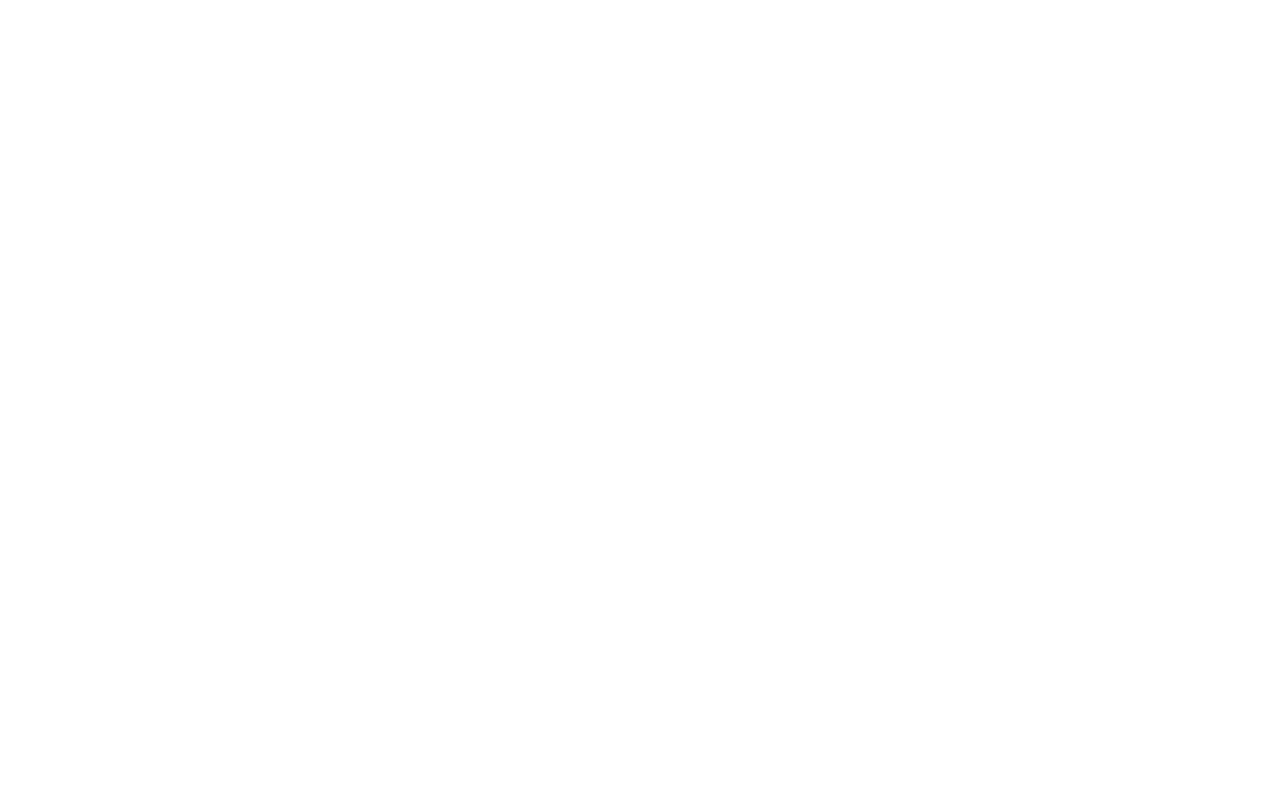
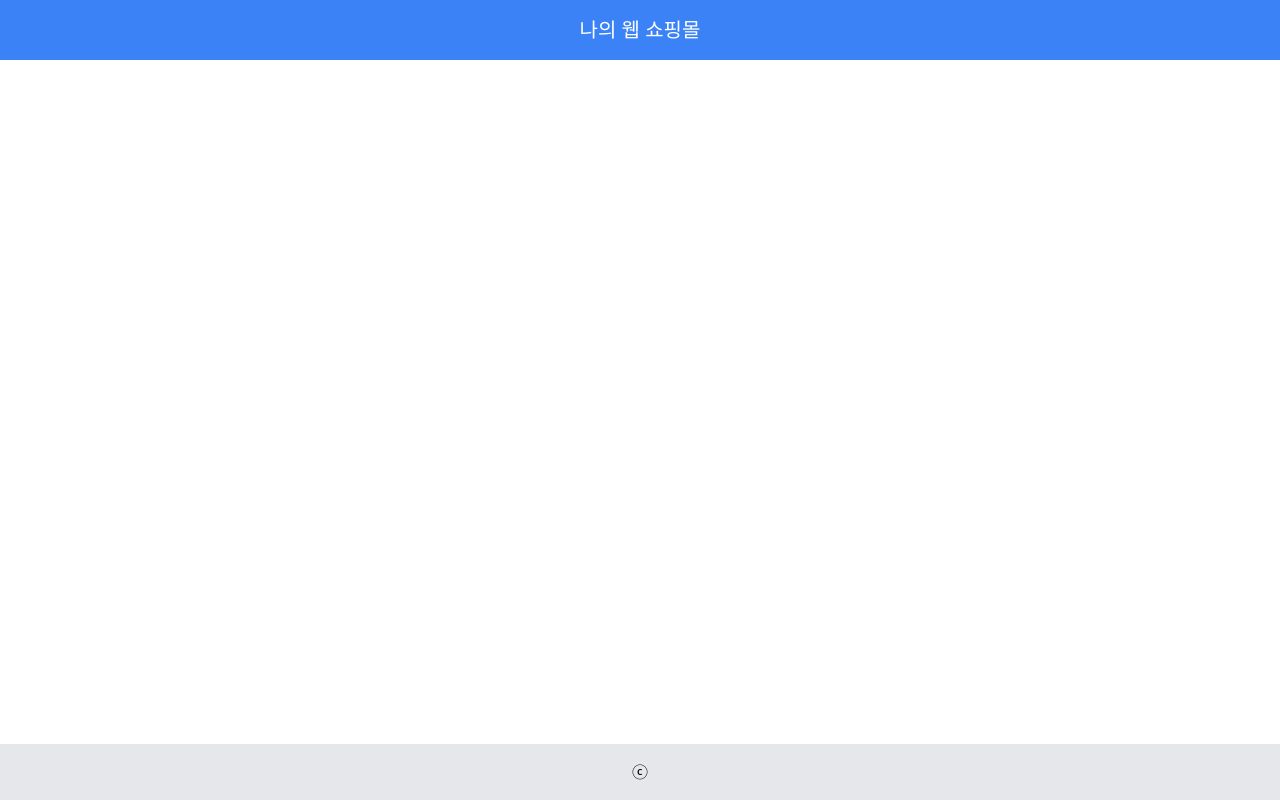
Before and after one commit to KDT-IaaS-Class-One-Group/KDT-IaaS-4team-ERP, a Next.js app: page / in a window 1280 px wide. Built offline with nearby package versions, Linux system fonts and the light colour scheme.

Commit message:
feat: 레이아웃 작성 완료

```diff
--- /dev/null
+++ b/app/components/Footer.tsx
@@ -0,0 +1,7 @@
+export default function Header() {
+  return (
+    <footer className='bg-gray-200 text-center p-4 mt-8'>
+      <p>ⓒ</p>
+    </footer>
+  );
+}
--- a/app/layout.tsx
+++ b/app/layout.tsx
@@ -1,5 +1,7 @@
 import type { Metadata } from 'next';
 import './globals.css';
+import Header from './components/Header';
+import Footer from './components/Footer';
 
 export const metadata: Metadata = {
   title: 'form 미쳤다',
@@ -13,7 +15,11 @@
 }) {
   return (
     <html lang='ko'>
-      <body>{children}</body>
+      <body className='flex flex-col justify-between h-screen'>
+        <Header />
+        {children}
+        <Footer />
+      </body>
     </html>
   );
 }
--- a/app/page.tsx
+++ b/app/page.tsx
@@ -1,5 +1,6 @@
 'use client';
+import Header from './components/Header';
 
 export default function Home() {
-  return <div></div>;
+  return ;
 }
```
